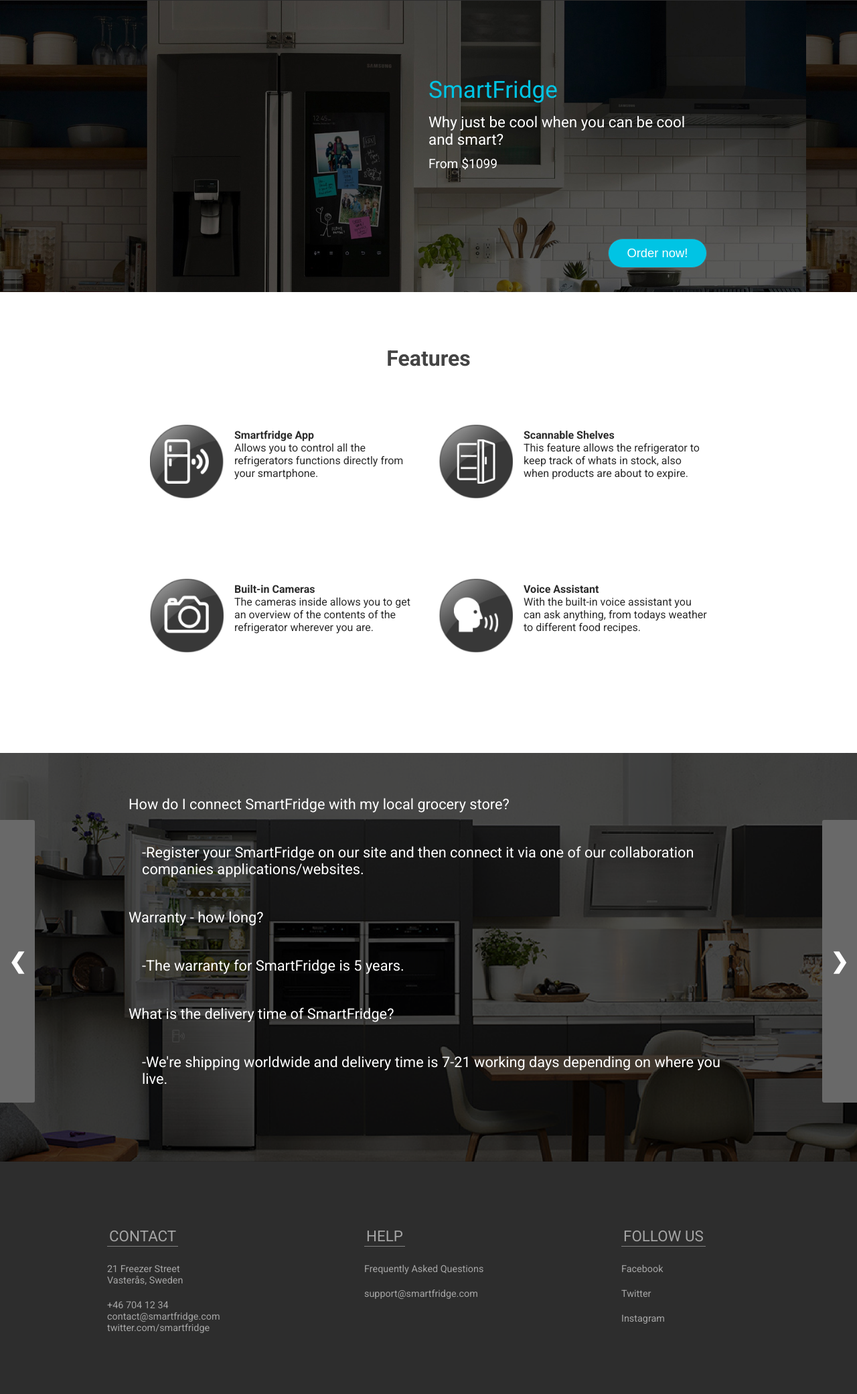
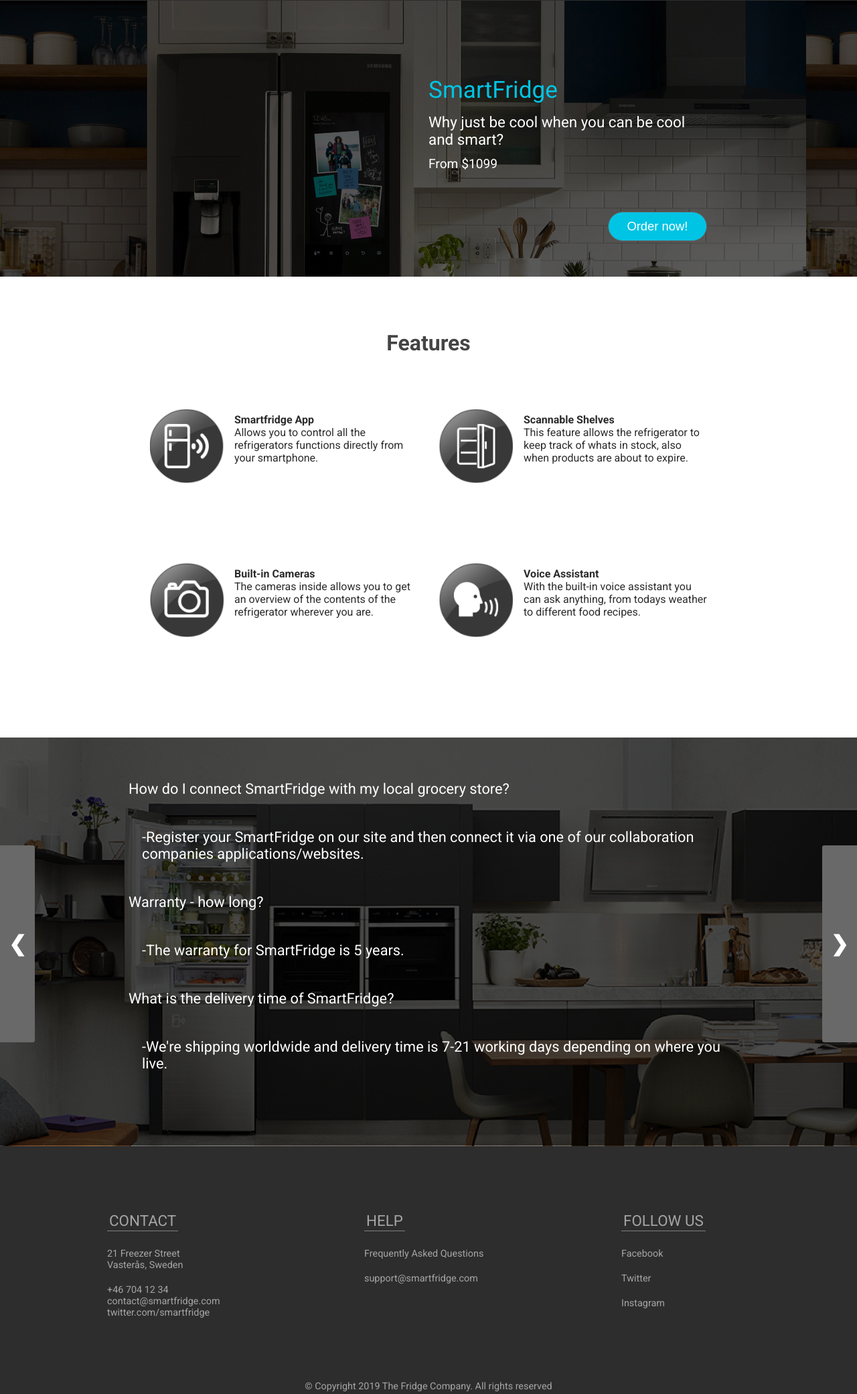
Before and after one commit to emil257/smart-fridge, a plain HTML site: page index.html in a window 1280 px wide. Shown: the part 164-2245 px from the top of the page at 67% size. Drawn offline with Linux system fonts and the light colour scheme.

Commit message:
Nav + banner
Ändring pos nav + orderknapp

```diff
--- a/styles/style.scss
+++ b/styles/style.scss
@@ -1,7 +1,7 @@
 $primary-color: #2d2d2d;
 $jumbo-color: #383838;
 $secondary-color: #bebebe;
-$top-space: 65px;
+$top-space: 56px;
 
 @import url("https://fonts.googleapis.com/css?family=Roboto:400,700&display=swap");
 
@@ -28,7 +28,7 @@
     .loginBtn {
       position: absolute;
       right: 8%;
-      margin-top: 69px;
+      margin-top: $top-space + 5px;
       background-color: #444444;
       border: 1px solid #00c4e4;
       color: white;
@@ -100,8 +100,8 @@
         margin-top: 0.6em;
       }
       button {
-        margin-top: 100px;
-        margin-bottom: 15px;
+        margin-top: 60px;
+        margin-bottom: 20px;
         padding: 0.55em 1.5em 0.55em 1.5em;
         font-size: 1.15em;
         position: relative;
@@ -185,11 +185,11 @@
     .next {
       cursor: pointer;
       position: absolute;
-      top: 20%;
+      top: 30%;
       width: auto;
       padding: 1%;
-      padding-top: 15%;
-      padding-bottom: 15%;
+      padding-top: 10%;
+      padding-bottom: 10%;
       margin-top: -22px;
       color: white;
       font-weight: bold;
```
Also changed, not shown: styles/style.css, 1 other file.
